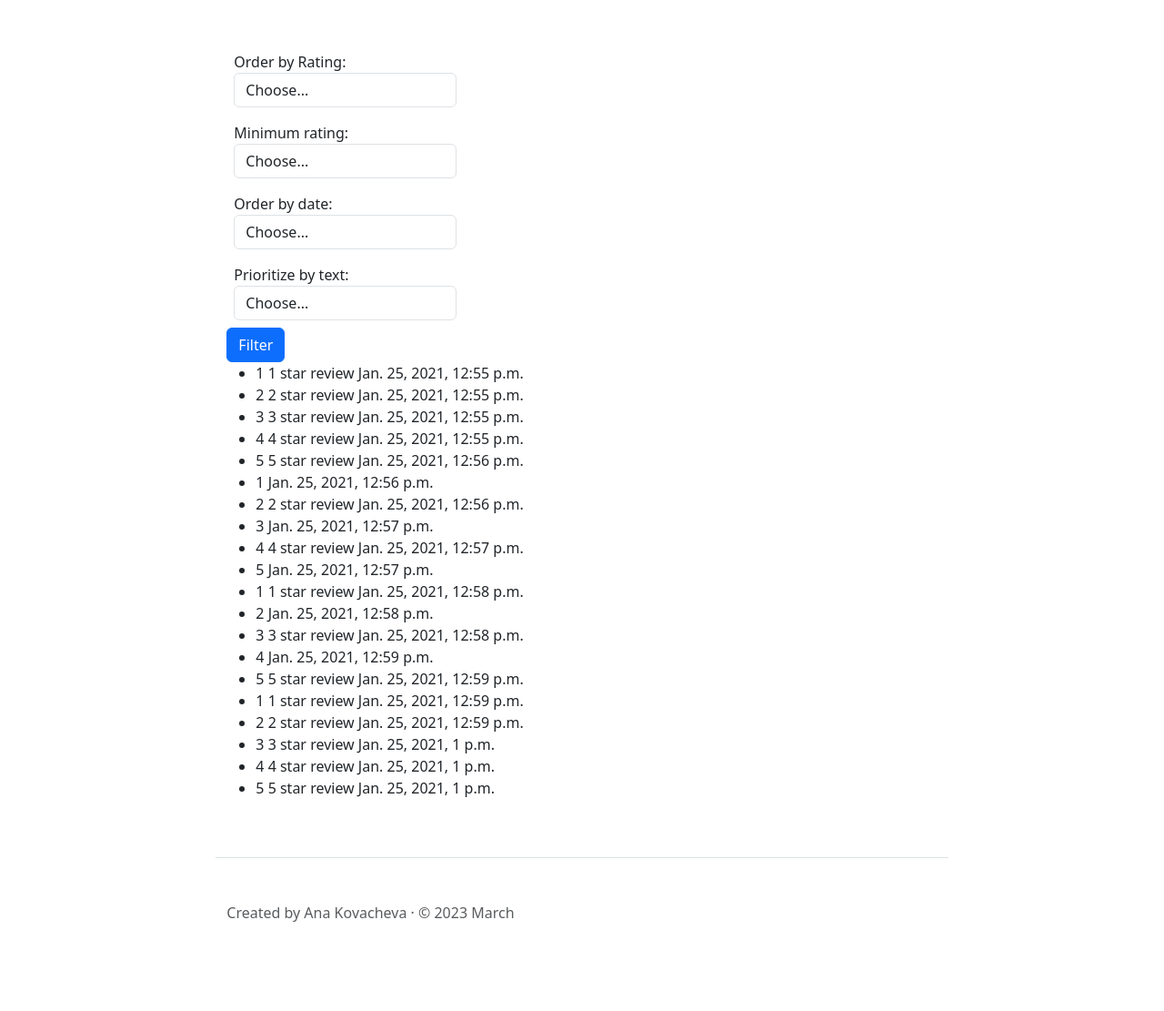
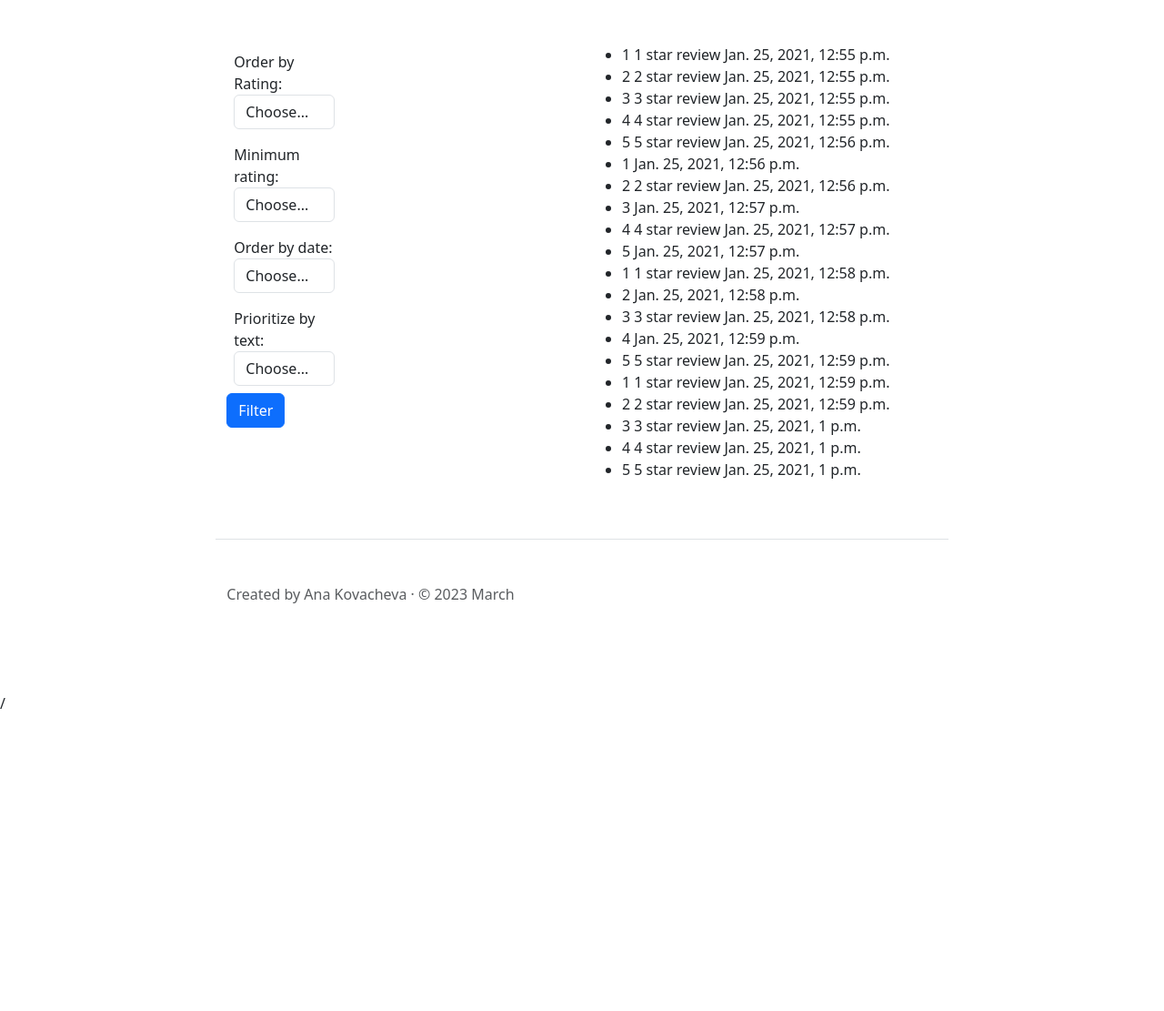
Before and after one commit to akovacheva/filterReview, a Django app: page /review/ in a window 1280 px wide. Shown: the part 101-1212 px from the top of the page at 91% size. After the commit the page ends 880 px from the top, so only its background shows below. Run offline with Django 4.2, Linux system fonts and the light colour scheme; data comes from the database, SQL or seed files in the repository.

Commit message:
design  changes

```diff
--- a/templates/review_form.html
+++ b/templates/review_form.html
@@ -91,7 +91,7 @@
 <div class="container">
   <div class="row">
 
-  <div class="col-xs-6">
+  <div class="col">
 
 
       <form method="GET"action=".">
@@ -133,8 +133,8 @@
       <label for="Prioritizebytext">Prioritize by text:</label>
       <select class="form-control"  name="Prioritizebytext">
              <option selected>Choose...</option>
-        <option value="Yes" {% if prioritize_text_query == "Yes" %}selected{% endif %}>Yes</option>
-        <option value="No" {% if prioritize_text_query == "No" %}selected{% endif %}>No</option>
+        <option value="Yes" {% if prioritize_text_query == "Yes" %}{% endif %}>Yes</option>
+        <option value="No" {% if prioritize_text_query == "No" %}{% endif %}>No</option>
 
       </select>
 
@@ -145,7 +145,7 @@
 
   </div>
 
-      <div class="col-xs-6">
+      <div class="col">
           <ul>
               {% for review in queryset %}
                   <li>
@@ -163,7 +163,7 @@
 </div>
 </div>
 
-</div>
+</div>/
 
   </body>
 </html>
```
